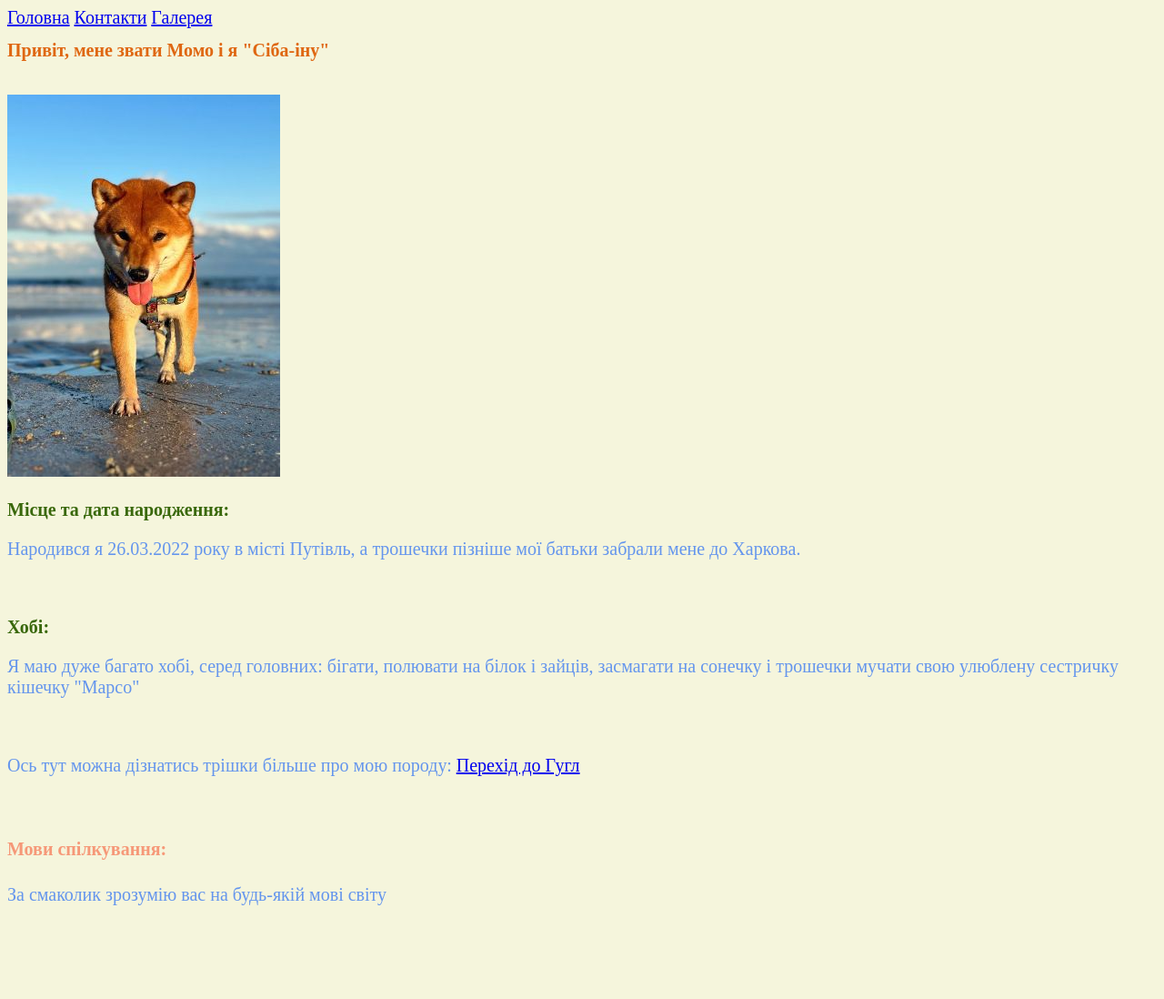
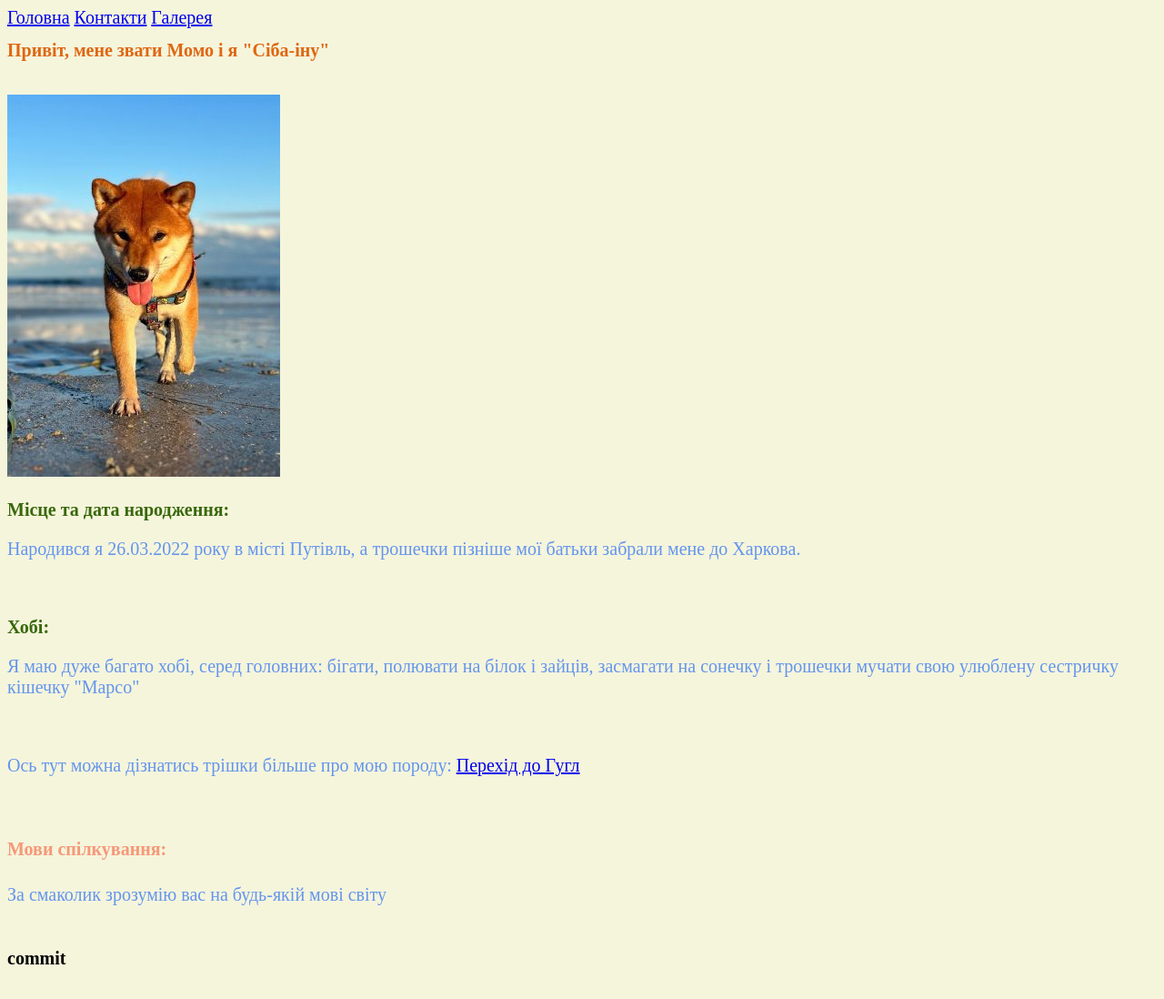
Before and after one commit to KaterynaMak4/TestRep24-04-2025, a plain HTML site: page index.html in a window 1280 px wide. Shown: the whole page at 91% size. Before the commit the page ends 1015 px from the top, so only its background shows below. Drawn offline with Linux system fonts and the light colour scheme.

Commit message:
commit in new branch

```diff
--- a/index.html
+++ b/index.html
@@ -31,9 +31,6 @@
         <h4 id="head4">Мови спілкування:</h4>
         <p
         class="head">За смаколик зрозумію вас на будь-якій мові світу</p>
-
-
-
-
+        <h6> commit</h6>
     </body>
 </html>
```
